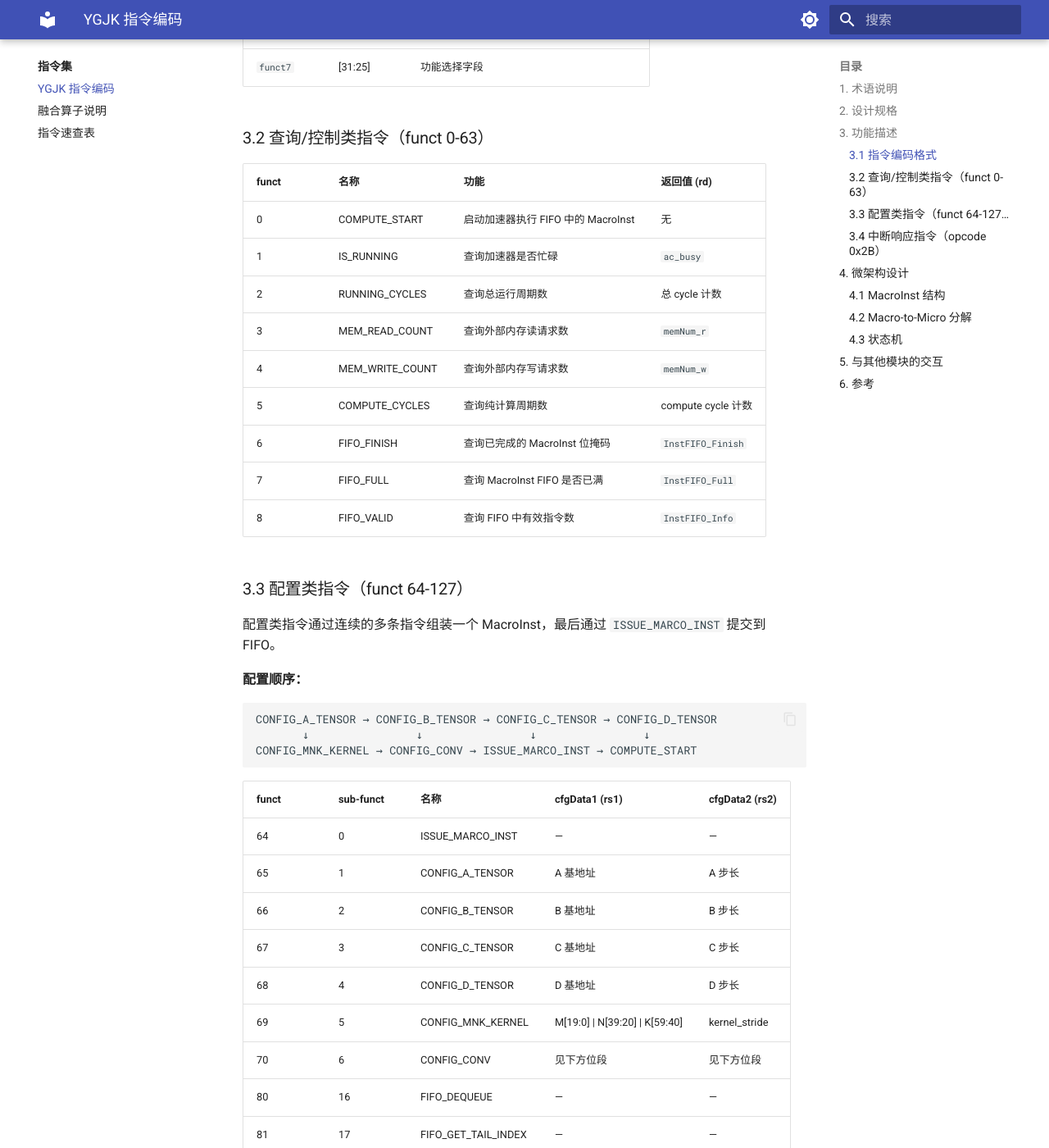
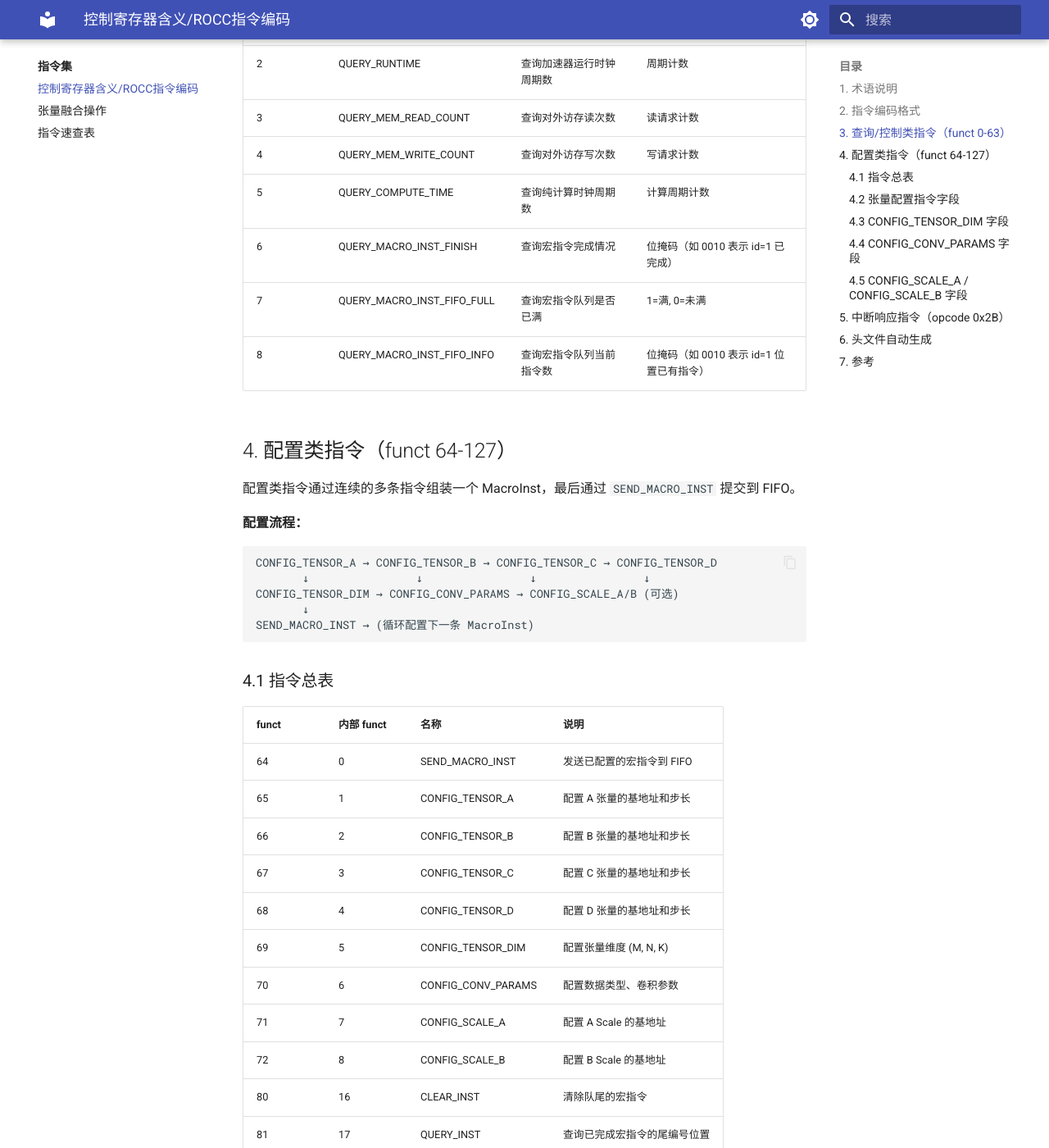
Before and after one commit to OpenCUTE/CUTE-Design-Doc, an MkDocs documentation site: the page built from docs/instruction-set/instruction-encoding.md, in a window 1280 px wide and 1400 px high, scrolled down 1439 px. Shown: the whole window at 82% size. Built offline with MkDocs 1.6.1 and Material for MkDocs 9.7.7, drawn with Linux system fonts in a browser that asks for light colours; some of the changed text lies outside the part shown.

Commit message:
[update]review inst. doc

````diff
--- a/docs/instruction-set/instruction-encoding.md
+++ b/docs/instruction-set/instruction-encoding.md
@@ -6,153 +6,163 @@
 |------|------|
 | RoCC | Rocket Custom Coprocessor，Rocket 的协处理器接口协议 |
 | funct | RoCC 指令中的功能码字段（7 bit），决定具体操作 |
+| cfgData1 / cfgData2 | 指令的两个 64 位立即数操作数，分别通过 rs1 (x6) 和 rs2 (x7) 传递 |
 | MacroInst | 宏指令，描述一次完整矩阵乘法/卷积任务 |
-| MicroInst | 微指令，由宏指令分解得到的 Load/Compute/Store 操作 |
 
-## 2. 设计规格
+## 2. 指令编码格式
 
-| 参数 | 说明 |
-|------|------|
-| opcode | `0x0B`（CUSTOM0）用于配置/查询/计算；`0x2B`（CUSTOM1）用于中断响应 |
-| 指令格式 | R-type（32 bit） |
-| 寄存器约定 | rs1=x6(t1)=cfgData1, rs2=x7(t2)=cfgData2, rd=x5(t0)=返回值 |
-| funct 编码空间 | 0-63 为查询/控制类；64-127 为配置类 |
-| MacroInst FIFO 深度 | 4 |
-
-## 3. 功能描述
-
-### 3.1 指令编码格式
-
-![inst](inst.png)
+所有 CUTE 自定义指令均为 R-type 32 位格式：
 
 | 字段 | 位范围 | 说明 |
 |------|--------|------|
-| `opcode` | [6:0] | `0x0B`（CUSTOM0）或 `0x2B`（CUSTOM1） |
+| `opcode` | [6:0] | `0x0B`（CUSTOM0） |
 | `rd` | [11:7] | 目标寄存器，固定为 x5(t0) |
 | `xd` | [12] | 目标寄存器有效位 |
 | `xs1` | [13] | 源寄存器 1 有效位，固定为 1 |
 | `xs2` | [14] | 源寄存器 2 有效位，固定为 1 |
-| `rs1` | [19:15] | 源寄存器 1，固定为 x6(t1)，映射为 `cfgData1` |
-| `rs2` | [24:20] | 源寄存器 2，固定为 x7(t2)，映射为 `cfgData2` |
+| `rs1` | [19:15] | 源寄存器 1，固定为 x6(t1)，传递 cfgData1 |
+| `rs2` | [24:20] | 源寄存器 2，固定为 x7(t2)，传递 cfgData2 |
 | `funct7` | [31:25] | 功能选择字段 |
 
-### 3.2 查询/控制类指令（funct 0-63）
+**funct7 编码空间划分：**
+
+| funct7 范围 | 类别 | 处理方式 |
+|-------------|------|---------|
+| 0-63 | 查询/控制类 | CUTE2YGJK 直接处理 |
+| 64-127 | 配置类 | 转发到 TaskController（去掉 bit6 后为内部 funct 0-63） |
+
+## 3. 查询/控制类指令（funct 0-63）
 
 | funct | 名称 | 功能 | 返回值 (rd) |
 |-------|------|------|-------------|
-| 0 | COMPUTE_START | 启动加速器执行 FIFO 中的 MacroInst | 无 |
-| 1 | IS_RUNNING | 查询加速器是否忙碌 | `ac_busy` |
-| 2 | RUNNING_CYCLES | 查询总运行周期数 | 总 cycle 计数 |
-| 3 | MEM_READ_COUNT | 查询外部内存读请求数 | `memNum_r` |
-| 4 | MEM_WRITE_COUNT | 查询外部内存写请求数 | `memNum_w` |
-| 5 | COMPUTE_CYCLES | 查询纯计算周期数 | compute cycle 计数 |
-| 6 | FIFO_FINISH | 查询已完成的 MacroInst 位掩码 | `InstFIFO_Finish` |
-| 7 | FIFO_FULL | 查询 MacroInst FIFO 是否已满 | `InstFIFO_Full` |
-| 8 | FIFO_VALID | 查询 FIFO 中有效指令数 | `InstFIFO_Info` |
+| 1 | QUERY_ACCELERATOR_BUSY | 查询加速器是否正在运行 | 1=忙碌, 0=空闲 |
+| 2 | QUERY_RUNTIME | 查询加速器运行时钟周期数 | 周期计数 |
+| 3 | QUERY_MEM_READ_COUNT | 查询对外访存读次数 | 读请求计数 |
+| 4 | QUERY_MEM_WRITE_COUNT | 查询对外访存写次数 | 写请求计数 |
+| 5 | QUERY_COMPUTE_TIME | 查询纯计算时钟周期数 | 计算周期计数 |
+| 6 | QUERY_MACRO_INST_FINISH | 查询宏指令完成情况 | 位掩码（如 0010 表示 id=1 已完成） |
+| 7 | QUERY_MACRO_INST_FIFO_FULL | 查询宏指令队列是否已满 | 1=满, 0=未满 |
+| 8 | QUERY_MACRO_INST_FIFO_INFO | 查询宏指令队列当前指令数 | 位掩码（如 0010 表示 id=1 位置已有指令） |
 
-### 3.3 配置类指令（funct 64-127）
+## 4. 配置类指令（funct 64-127）
 
-配置类指令通过连续的多条指令组装一个 MacroInst，最后通过 `ISSUE_MARCO_INST` 提交到 FIFO。
+配置类指令通过连续的多条指令组装一个 MacroInst，最后通过 `SEND_MACRO_INST` 提交到 FIFO。
 
-**配置顺序：**
+**配置流程：**
 
 ```
-CONFIG_A_TENSOR → CONFIG_B_TENSOR → CONFIG_C_TENSOR → CONFIG_D_TENSOR
+CONFIG_TENSOR_A → CONFIG_TENSOR_B → CONFIG_TENSOR_C → CONFIG_TENSOR_D
        ↓                ↓                ↓                ↓
-CONFIG_MNK_KERNEL → CONFIG_CONV → ISSUE_MARCO_INST → COMPUTE_START
+CONFIG_TENSOR_DIM → CONFIG_CONV_PARAMS → CONFIG_SCALE_A/B (可选)
+       ↓
+SEND_MACRO_INST → (循环配置下一条 MacroInst)
 ```
 
-| funct | sub-funct | 名称 | cfgData1 (rs1) | cfgData2 (rs2) |
-|-------|-----------|------|----------------|----------------|
-| 64 | 0 | ISSUE_MARCO_INST | — | — |
-| 65 | 1 | CONFIG_A_TENSOR | A 基地址 | A 步长 |
-| 66 | 2 | CONFIG_B_TENSOR | B 基地址 | B 步长 |
-| 67 | 3 | CONFIG_C_TENSOR | C 基地址 | C 步长 |
-| 68 | 4 | CONFIG_D_TENSOR | D 基地址 | D 步长 |
-| 69 | 5 | CONFIG_MNK_KERNEL | M[19:0] \| N[39:20] \| K[59:40] | kernel_stride |
-| 70 | 6 | CONFIG_CONV | 见下方位段 | 见下方位段 |
-| 80 | 16 | FIFO_DEQUEUE | — | — |
-| 81 | 17 | FIFO_GET_TAIL_INDEX | — | — |
+### 4.1 指令总表
 
-**CONFIG_CONV 指令的 cfgData1 位段：**
+| funct | 内部 funct | 名称 | 说明 |
+|-------|-----------|------|------|
+| 64 | 0 | SEND_MACRO_INST | 发送已配置的宏指令到 FIFO |
+| 65 | 1 | CONFIG_TENSOR_A | 配置 A 张量的基地址和步长 |
+| 66 | 2 | CONFIG_TENSOR_B | 配置 B 张量的基地址和步长 |
+| 67 | 3 | CONFIG_TENSOR_C | 配置 C 张量的基地址和步长 |
+| 68 | 4 | CONFIG_TENSOR_D | 配置 D 张量的基地址和步长 |
+| 69 | 5 | CONFIG_TENSOR_DIM | 配置张量维度 (M, N, K) |
+| 70 | 6 | CONFIG_CONV_PARAMS | 配置数据类型、卷积参数 |
+| 71 | 7 | CONFIG_SCALE_A | 配置 A Scale 的基地址 |
+| 72 | 8 | CONFIG_SCALE_B | 配置 B Scale 的基地址 |
+| 80 | 16 | CLEAR_INST | 清除队尾的宏指令 |
+| 81 | 17 | QUERY_INST | 查询已完成宏指令的尾编号位置 |
+
+### 4.2 张量配置指令字段
+
+CONFIG_TENSOR_A/B/C/D 共享相同的字段格式：
+
+**cfgData1：**
 
 | 位段 | 字段 | 说明 |
 |------|------|------|
-| [7:0] | `element_type` | 数据类型编码（3 bit） |
-| [15:8] | `bias_type` | Bias 加载类型（4 bit） |
-| [23:16] | `transpose_result` | 结果转置标志 |
-| [31:24] | `conv_stride` | 卷积步长 |
-| [47:32] | `conv_oh_max` | 卷积输出高度 OH 维度 |
-| [63:48] | `conv_ow_max` | 卷积输出宽度 OW 维度 |
+| [63:0] | BaseVaddr | 张量基地址 |
 
-**CONFIG_CONV 指令的 cfgData2 位段：**
+**cfgData2：**
 
 | 位段 | 字段 | 说明 |
 |------|------|------|
-| [3:0] | `kernel_size` | 卷积核大小 |
-| [18:4] | `conv_oh_per_add` | 预计算的 OH 递增量 |
-| [33:19] | `conv_ow_per_add` | 预计算的 OW 递增量 |
-| [48:34] | `conv_oh_index` | 当前 OH 索引 |
-| [63:49] | `conv_ow_index` | 当前 OW 索引 |
+| [63:0] | Stride | 张量步长 |
 
-### 3.4 中断响应指令（opcode 0x2B）
+### 4.3 CONFIG_TENSOR_DIM 字段
+
+**cfgData1：**
+
+| 位段 | 字段 | 说明 |
+|------|------|------|
+| [19:0] | Application_M | 张量 M 维度（矩阵乘时为行数） |
+| [39:20] | Application_N | 张量 N 维度（矩阵乘时为列数） |
+| [59:40] | Application_K | 张量 K 维度（归约维度） |
+
+**cfgData2：**
+
+| 位段 | 字段 | 说明 |
+|------|------|------|
+| [63:0] | kernel_stride | 卷积核步长（矩阵乘时填 0） |
+
+### 4.4 CONFIG_CONV_PARAMS 字段
+
+**cfgData1：**
+
+| 位段 | 字段 | 说明 |
+|------|------|------|
+| [7:0] | element_type | 数据类型编码（见数据类型章节） |
+| [15:8] | bias_type | 偏置加载类型（0=未定义, 1=填零, 2=行广播, 3=完整加载） |
+| [23:16] | transpose_result | 结果转置标志（0=不转置, 1=转置） |
+| [31:24] | conv_stride | 卷积步长 |
+| [47:32] | conv_oh_max | 卷积输出高度最大值 |
+| [63:48] | conv_ow_max | 卷积输出宽度最大值 |
+
+**cfgData2：**
+
+| 位段 | 字段 | 说明 |
+|------|------|------|
+| [7:0] | kernel_size | 卷积核大小 |
+| [25:16] | conv_oh_per_add | 输出高度每次增加量 |
+| [35:26] | conv_ow_per_add | 输出宽度每次增加量 |
+| [45:36] | conv_oh_index | 输出高度起始值 |
+| [55:46] | conv_ow_index | 输出宽度起始值 |
+
+### 4.5 CONFIG_SCALE_A / CONFIG_SCALE_B 字段
+
+**cfgData1：**
+
+| 位段 | 字段 | 说明 |
+|------|------|------|
+| [63:0] | Scale_BaseVaddr | 缩放因子基地址 |
+
+cfgData2 未使用。
+
+## 5. 中断响应指令（opcode 0x2B）
 
 | funct | 名称 | 功能 |
 |-------|------|------|
-| 0 | INTERRUPT_ACK | 确认中断，加速器从 `jk_resp` 返回 `jk_idle` 状态 |
+| 0 | INTERRUPT_ACK | 确认中断，加速器回到空闲状态 |
 
-## 4. 微架构设计
+## 6. 头文件自动生成
 
-### 4.1 MacroInst 结构
+CUTE 提供头文件自动生成工具，从 `CUTEParameters.scala` 中的指令定义自动生成 C 语言头文件：
 
-MacroInst 是 CUTE 的核心任务描述单元：
+- **`datatype.h.generated`**：13 种数据类型枚举和位宽查询宏
+- **`validation.h.generated`**：硬件参数常量（Tensor 维度、SCP 配置、MMU 参数等）
+- **`instruction.h.generated`**：指令 funct 常量、字段位段定义、提取/组装宏、包装函数
 
-| 字段 | 位宽 | 说明 |
-|------|------|------|
-| `A/B/C/D_BaseVaddr` | 64 bit ×4 | 各矩阵基地址 |
-| `A/B/C/D_Stride` | 64 bit ×4 | 各矩阵步长 |
-| `M/N/K` | 17 bit ×3 | 矩阵维度 |
-| `element_type` | 3 bit | 数据类型编码 |
-| `bias_type` | 4 bit | Bias 加载类型 |
-| `transpose_result` | 1 bit | 结果转置标志 |
-| `kernel_size` / `kernel_stride` | 4+64 bit | 卷积核参数 |
+**使用方法：**
 
-### 4.2 Macro-to-Micro 分解
-
-TaskController 将每条 MacroInst 按以下循环分解为微指令序列：
-
-```
-for OH/OW (or M position):
-  for N_tile (step = Tensor_N):
-    for KH × KW (conv only):
-      for K_tile (step = Tensor_K / element_bytes):
-        → LoadMicroInst
-        → ComputeMicroInst
-    → StoreMicroInst
+```bash
+cd chipyard && source env.sh
+./scripts/generate-headers.sh [CONFIG_NAME] [OUTPUT_DIR]
+# 默认：chipyard.CUTE2TopsSCP64Config → cutetest/include/
 ```
 
-相邻 tile 的 Load 和 Compute 通过双缓冲 Scratchpad 重叠执行。
+## 7. 参考
 
-### 4.3 状态机
-
-| 当前状态 | 触发条件 | 下一状态 | 说明 |
-|----------|----------|----------|------|
-| `jk_idle` | `COMPUTE_START` | `jk_compute` | 开始执行 FIFO 中的 MacroInst |
-| `jk_compute` | `acc_running=false` | `jk_resp` | 全部 MacroInst 执行完毕 |
-| `jk_resp` | `INTERRUPT_ACK`（opcode=0x2B） | `jk_idle` | CPU 确认中断，回到空闲 |
-
-## 5. 与其他模块的交互
-
-```
-CPU ──RoCC──→ CUTE2YGJK ──RoCCControl──→ TaskController
-                │
-                └──Cute2TL──→ TileLink Bus ──→ LLC/DRAM
-```
-
-## 6. 参考
-
-- 源码：`src/main/scala/CUTE2YGJK.scala`
-- 参数定义：`src/main/scala/CUTEParameters.scala`
-- 任务控制器：`src/main/scala/TaskController.scala`
-- 软件头文件：`cutetest/base_test/ygjk.h`
-- 软件辅助宏：`cutetest/base_test/cuteMarcoinstHelper.h`
+- 指令定义：`src/main/scala/CUTEParameters.scala`（`CuteInstConfigs`、`YGJKInstConfigs`）
+- 头文件生成：`src/main/scala/util/HeaderGenerator.scala`
+- 生成脚本：`scripts/generate-headers.sh`
--- a/mkdocs.yml
+++ b/mkdocs.yml
@@ -85,8 +85,8 @@ nav:
           - Shuttle 核集成: hardware/integration/shuttle-core.md
   - 指令集:
       - instruction-set/index.md
-      - YGJK 指令编码: instruction-set/instruction-encoding.md
-      - 融合算子说明: instruction-set/fusion-operators.md
+      - 控制寄存器含义/ROCC指令编码: instruction-set/instruction-encoding.md
+      - 张量融合操作: instruction-set/fusion-operators.md
       - 指令速查表: instruction-set/instruction-reference.md
   - 数据类型:
       - datatypes/index.md
````
Also changed, not shown: docs/instruction-set/index.md (+2 -2 lines), docs/instruction-set/instruction-reference.md (+85 -56 lines).
